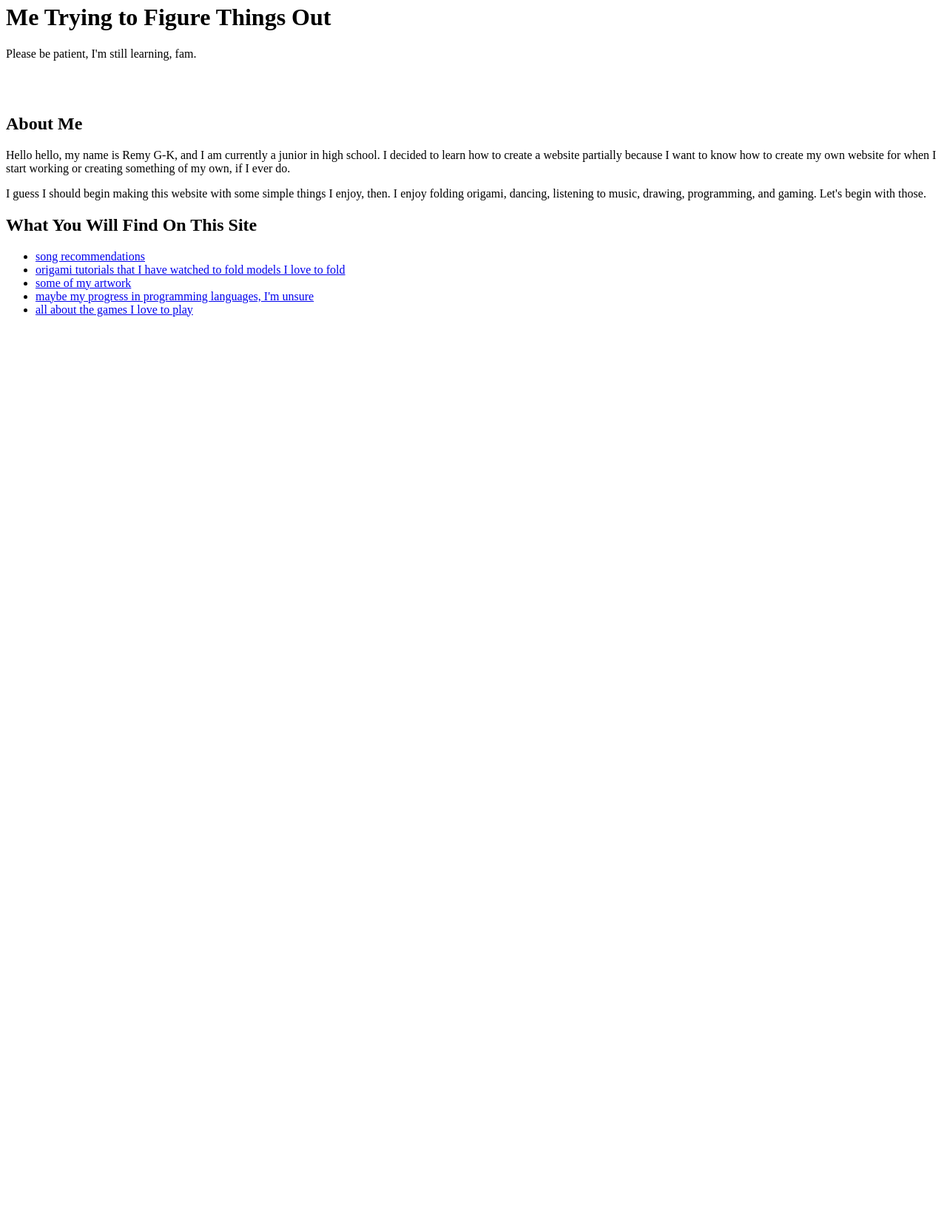
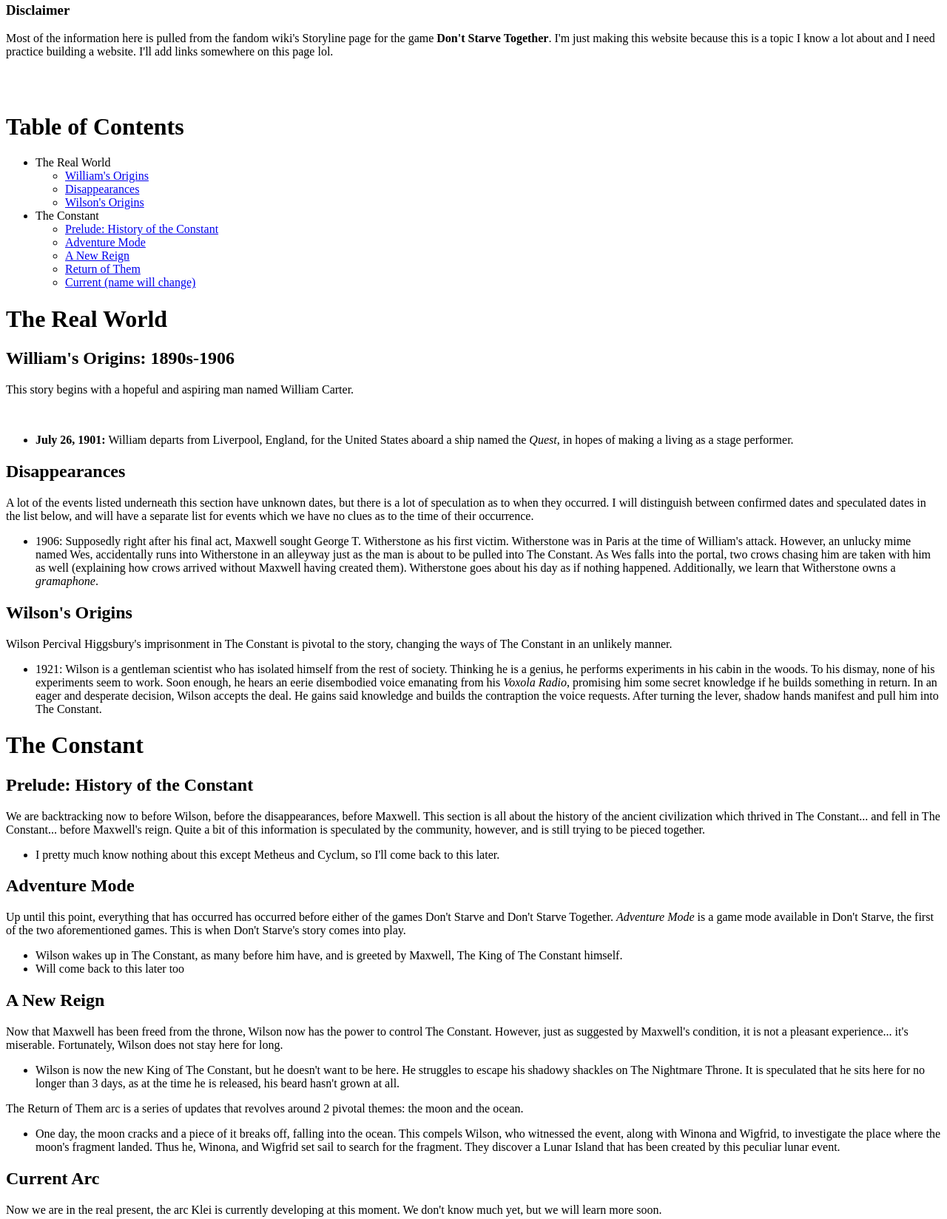
Before and after one commit to 600021860/loreDST, a plain HTML site: page index.html in a window 1280 px wide. Shown: the part 16-1664 px from the top of the page at 74% size. Before the commit the page ends 800 px from the top, so only its background shows below. Drawn offline with Linux system fonts and the light colour scheme.

Commit message:
subject change
changed the subject of the website to something more narrow and easy to write about. there are obviously better sites with this already, but I think it'll be good practice.

```diff
--- a/index.html
+++ b/index.html
@@ -3,34 +3,114 @@
 <html>
 
 <head>
-    <title>RGK</title>
+    <title>Lore of DST</title>
 </head>
 
 <body>
-<!--beginning the body-->
-<div id="request_for_patience">
-    <h1>Me Trying to Figure Things Out</h1>
-    <p>Please be patient, I'm still learning, fam.</p> <br> <br>
+<!--little disclaimer at the beginning-->
+<div id="my_disclaimer">
+    <h3>Disclaimer</h3>
+    <p>Most of the information here is pulled from the fandom wiki's Storyline page for the game <b>Don't Starve Together</b>.
+        I'm just making this website because this is a topic I know a lot about and I need practice building a website. I'll
+        add links somewhere on this page lol.</p> <br> <br>
+<!--the table of contents for the timeline within this game's plot-->
+<div id="table_of_contents">
+    <h1>Table of Contents</h1>
+    <ul>
+        <li>The Real World<ul>
+            <li><a href="#william-origin">William's Origins</a></li>
+            <li><a href="#dissapearance-era">Disappearances</a></li>
+            <li><a href="#wilson-origin">Wilson's Origins</a></li>
+        </ul></li>
+        <li>The Constant<ul>
+            <li><a href="#constant-prelude">Prelude: History of the Constant</a></li>
+            <li><a href="#adventure-mode">Adventure Mode</a></li>
+            <li><a href="#a-new-reign">A New Reign</a></li>
+            <li><a href="#return-of-them">Return of Them</a></li>
+            <li><a href="#second-arc">Current (name will change)</a></li>
+        </ul></li>
+    </ul>
 </div>
-<!--a little introduction-->
-<div id="about_me">
-    <h2>About Me</h2>
-    <p>Hello hello, my name is Remy G-K, and I am currently a junior in high school. I decided to learn how to create a website
-        partially because I want to know how to create my own website for when I start working or creating something of my own,
-        if I ever do.</p>
-    <p>I guess I should begin making this website with some simple things I enjoy, then. I enjoy folding origami, dancing, listening
-        to music, drawing, programming, and gaming. Let's begin with those.</p>
+<!--the first sector: the lore from the real world-->
+<div id="plot_of_the_real_world">
+    <h1>The Real World</h1>
+
+    <!--how the story begins: with William Carter-->
+    <h2>William's Origins: 1890s-1906</h2>
+    <p>This story begins with a hopeful and aspiring man named <span>William Carter</span>.</p><br>
+    <ul>
+        <li><b>July 26, 1901:</b> William departs from Liverpool, England, for the United States aboard a ship named
+            the <i>Quest</i>, in hopes of making a living as a stage performer.</li>
+    </ul>
+
+    <!--after the earthquake, the string of disappearances that occurs afterward-->
+    <h2>Disappearances</h2>
+    <p>A lot of the events listed underneath this section have unknown dates, but there is a lot of speculation as to when they occurred.
+        I will distinguish between confirmed dates and speculated dates in the list below, and will have a separate list for events which we have no
+        clues as to the time of their occurrence.</p>
+    <ul>
+        <li>1906: Supposedly right after his final act, Maxwell sought George T. Witherstone as his first victim. Witherstone was in Paris at the time
+            of William's attack. However, an unlucky mime named <span>Wes</span>, accidentally runs into Witherstone in an alleyway just as the man is
+            about to be pulled into The Constant. As Wes falls into the portal, two crows chasing him are taken with him as well (explaining how crows
+            arrived without Maxwell having created them). Witherstone goes about his day as if nothing happened. Additionally, we learn that Witherstone
+            owns a <i>gramaphone</i>.</li>
+    </ul>
+
+    <!--how Wilson made it into The Constant-->
+    <h2>Wilson's Origins</h2>
+    <p><span>Wilson Percival Higgsbury</span>'s imprisonment in The Constant is pivotal to the story, changing the ways of The Constant in an unlikely
+        manner.</p>
+    <ul>
+        <li>1921: Wilson is a gentleman scientist who has isolated himself from the rest of society. Thinking he is a genius, he performs experiments in
+            his cabin in the woods. To his dismay, none of his experiments seem to work. Soon enough, he hears an eerie disembodied voice emanating from
+            his <i>Voxola Radio</i>, promising him some secret knowledge if he builds something in return. In an eager and desperate decision, Wilson
+            accepts the deal. He gains said knowledge and builds the contraption the voice requests. After turning the lever, shadow hands manifest and
+            pull him into The Constant.</li>
+    </ul>
+
 </div>
-<!--a list of what to find here-->
-<div id="table_of_contents">
-    <h2>What You Will Find On This Site</h2>
+<!--the second sector: the lore from the constant-->
+<div id="plot_of_the_constant">
+    <h1>The Constant</h1>
+
+    <!--a prelude to everything-->
+    <h2>Prelude: History of the Constant</h2>
+    <p>We are backtracking now to before Wilson, before the disappearances, before Maxwell. This section is all about the history of the ancient civilization
+        which thrived in The Constant... and fell in The Constant... before Maxwell's reign. Quite a bit of this information is speculated by the community,
+        however, and is still trying to be pieced together.</p>
     <ul>
-        <li><a href="#song-recs">song recommendations</a></li>
-        <li><a href="#origami-vids">origami tutorials that I have watched to fold models I love to fold</a></li>
-        <li><a href="#my-art">some of my artwork</a></li>
-        <li><a href="#my-programs">maybe my progress in programming languages, I'm unsure</a></li>
-        <li><a href="#gaming">all about the games I love to play</a></li>
+        <li>I pretty much know nothing about this except Metheus and Cyclum, so I'll come back to this later.</li>
     </ul>
+
+    <!--going back to the present, here is Adventure Mode-->
+    <h2>Adventure Mode</h2>
+    <p>Up until this point, everything that has occurred has occurred before either of the games <span>Don't Starve</span> and <span>Don't Starve Together</span>.
+        <i>Adventure Mode</i> is a game mode available in Don't Starve, the first of the two aforementioned games. This is when Don't Starve's story comes into play.</p>
+    <ul>
+        <li>Wilson wakes up in The Constant, as many before him have, and is greeted by Maxwell, The King of The Constant himself.</li>
+        <li>Will come back to this later too</li>
+    </ul>
+
+    <!--the shift from Wilson's ephemeral reign to Charlie's reign-->
+    <h2>A New Reign</h2>
+    <p>Now that Maxwell has been freed from the throne, Wilson now has the power to control The Constant. However, just as suggested by Maxwell's condition, it is not a
+        pleasant experience... it's miserable. Fortunately, Wilson does not stay here for long.</p>
+    <ul>
+        <li>Wilson is now the new King of The Constant, but he doesn't want to be here. He struggles to escape his shadowy shackles on The Nightmare Throne. It is speculated
+            that he sits here for no longer than 3 days, as at the time he is released, his beard hasn't grown at all.</li>
+    </ul>
+
+    <!--the ROT arc reveals some new things about Charlie and the light vs shadow war-->
+    <p>The Return of Them arc is a series of updates that revolves around 2 pivotal themes: the moon and the ocean.</p>
+    <ul>
+        <li>One day, the moon cracks and a piece of it breaks off, falling into the ocean. This compels Wilson, who witnessed the event, along with Winona and Wigfrid, to
+            investigate the place where the moon's fragment landed. Thus he, Winona, and Wigfrid set sail to search for the fragment. They discover a Lunar Island that has
+            been created by this peculiar lunar event.</li>
+    </ul>
+
+    <!--this arc is still going on rn-->
+    <h2>Current Arc</h2>
+    <p>Now we are in the real present, the arc Klei is currently developing at this moment. We don't know much yet, but we will learn more soon.</p>
 </div>
 </body>
 
```
